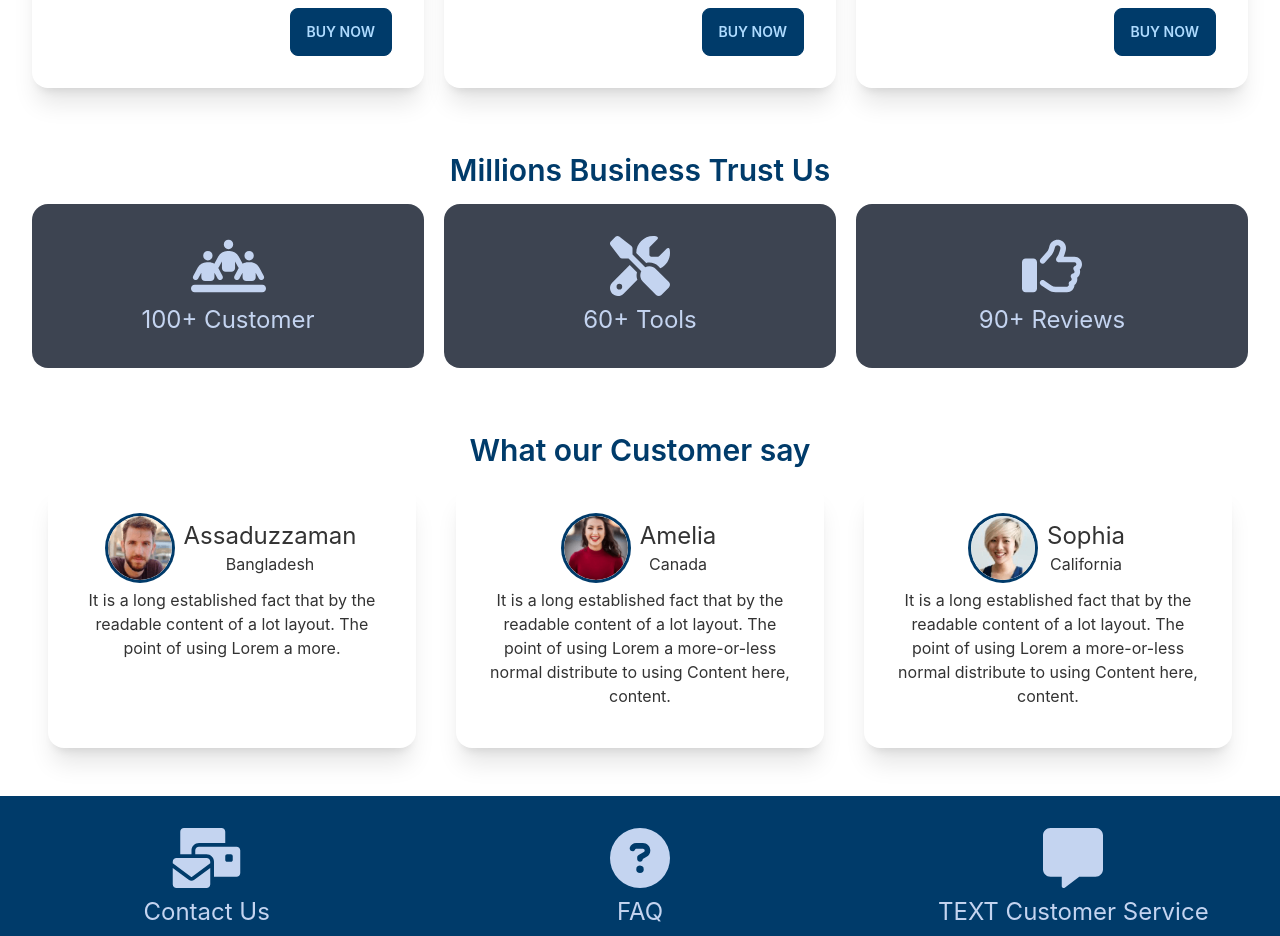
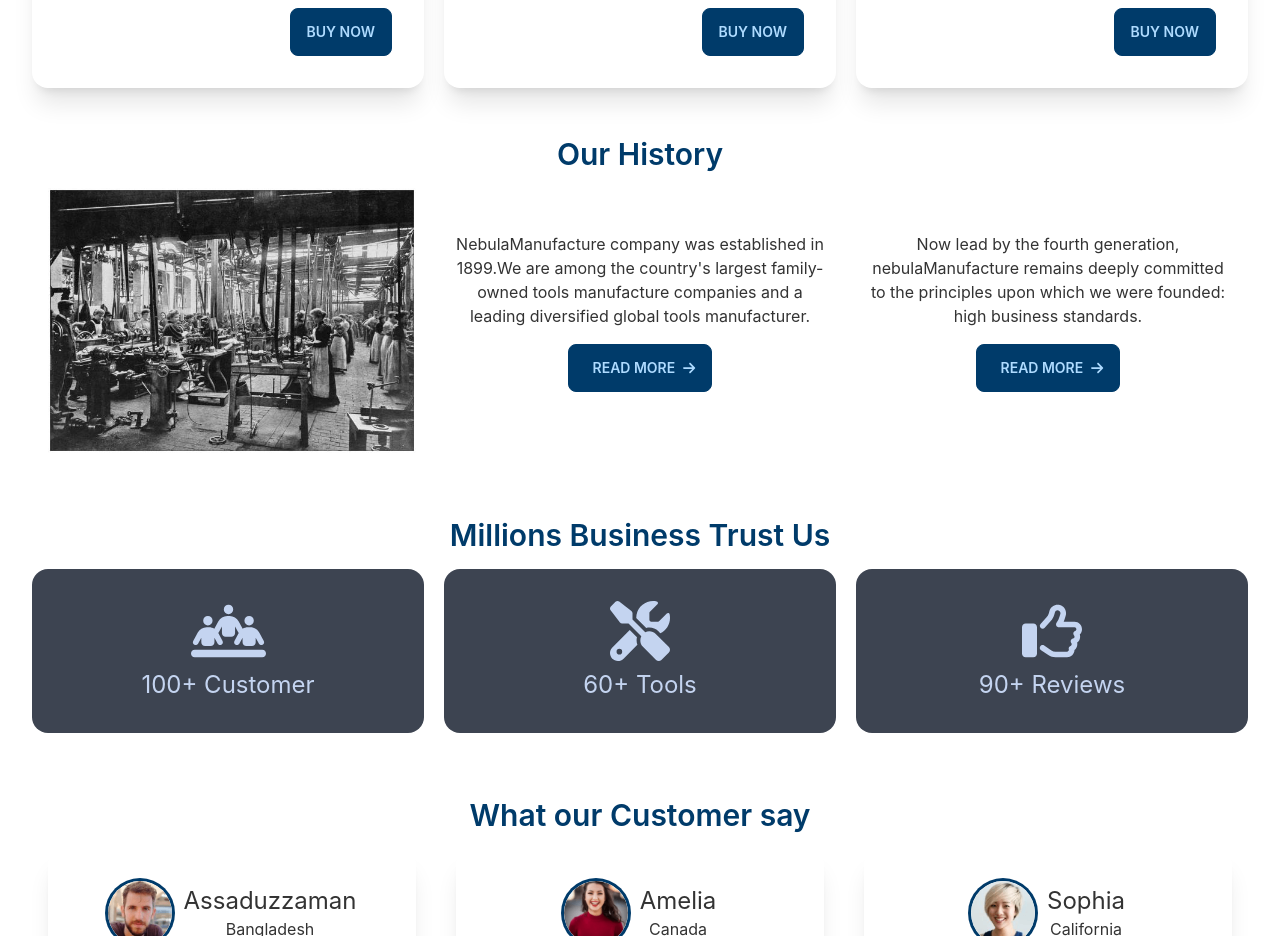
Before and after one commit to SuraiyaMoon/tool-manufacture-client, a React (Create React App) app: page / in a window 1280 px wide. Shown: the part 2182-3118 px from the top of the page. Built offline with nearby package versions, Linux system fonts and the light colour scheme.

Commit message:
our history section added

```diff
--- a/src/pages/Home/Home.js
+++ b/src/pages/Home/Home.js
@@ -3,6 +3,7 @@ import Footer from '../Shared/Footer';
 import Banner from './Banner';
 import BusinessSummery from './BusinessSummery';
 import ContactFAq from './ContactFAq';
+import OurHistory from './OurHistory';
 import Parts from './Parts';
 import Reviews from './Reviews';
 
@@ -11,6 +12,7 @@ const Home = () => {
         <div>
             <Banner></Banner>
             <Parts></Parts>
+            <OurHistory></OurHistory>
             <BusinessSummery></BusinessSummery>
             <Reviews></Reviews>
             <ContactFAq></ContactFAq>
--- /dev/null
+++ b/src/pages/Home/OurHistory.js
@@ -0,0 +1,28 @@
+import React from 'react';
+import history from '../../images/history.jpg'
+import ReadMoreBtn from '../Shared/ReadMoreBtn';
+
+const OurHistory = () => {
+    return (
+        <section className='my-12'>
+            <h4 className="text-3xl text-center text-primary font-semibold mb-4">Our History</h4>
+            <div className='grid lg:grid-cols-3 md:grid-cols-3 sm:grid-cols-1 gap-10 flex justify-center items-center px-12'>
+                <div>
+                    <img src={history} alt="history of nebulaManufacture" />
+                </div>
+                <div>
+                    <p>NebulaManufacture company was established in 1899.We are among the country's largest family-owned tools manufacture companies and a leading diversified global tools manufacturer. </p>
+                    <ReadMoreBtn></ReadMoreBtn>
+
+                </div>
+                <div>
+                    <p> Now lead by the fourth generation, nebulaManufacture remains deeply committed to the principles upon which we were founded: high business standards.</p>
+                    <ReadMoreBtn></ReadMoreBtn>
+                </div>
+            </div>
+
+        </section>
+    );
+};
+
+export default OurHistory;
--- /dev/null
+++ b/src/pages/Shared/ReadMoreBtn.js
@@ -0,0 +1,14 @@
+import React from 'react';
+import { faArrowRight } from '@fortawesome/free-solid-svg-icons';
+import { FontAwesomeIcon } from '@fortawesome/react-fontawesome';
+
+const ReadMoreBtn = () => {
+    return (
+        <button className='btn my-4 btn-primary'>
+            <span className='mx-2'>Read More</span>
+            <FontAwesomeIcon className='' icon={faArrowRight}></FontAwesomeIcon>
+        </button>
+    );
+};
+
+export default ReadMoreBtn;
```
Also changed, not shown: src/images/history.jpg (added).
